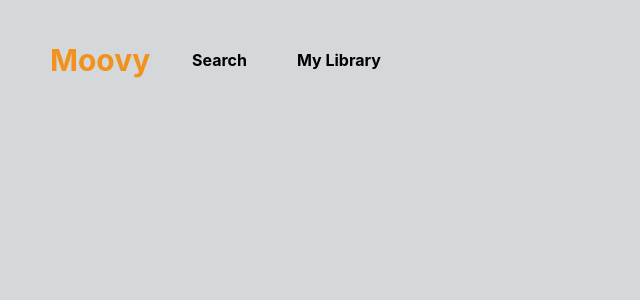
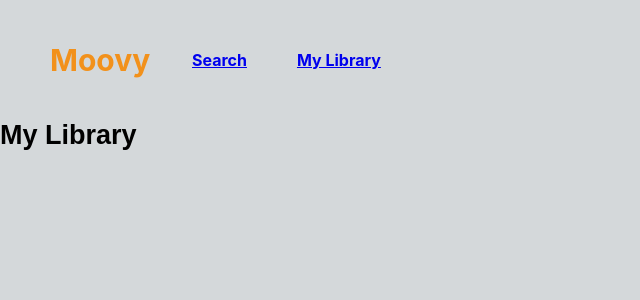
Before and after one commit to LucasGSilva21/Moovy, a React (Create React App) app in the folder frontend/: page / in a window 1280 px wide. Shown: the top 300 px of the page, without its empty margins (0-640 px from the left). Built offline with nearby package versions, Linux system fonts and the light colour scheme; the HTML template or start-up script is replaced by a standard one.

Commit message:
adicionando navegacao

```diff
--- a/frontend/src/App.tsx
+++ b/frontend/src/App.tsx
@@ -2,15 +2,11 @@ import React from 'react';
 
 import './styles/global.css';
 
-import Navbar from './components/Navbar';
 import Routes from './routes'
 
 function App() {
   return (
-    <>
-      <Navbar />
-      <Routes />
-    </>
+    <Routes />
   );
 }
 
--- a/frontend/src/components/Navbar/index.tsx
+++ b/frontend/src/components/Navbar/index.tsx
@@ -1,4 +1,5 @@
 import React from 'react';
+import { Link } from 'react-router-dom';
 
 import { Nav, Logo, List, Item } from './styles';
 
@@ -7,8 +8,8 @@ function Navbar() {
     <Nav>
         <Logo>Moovy</Logo>
         <List>
-            <Item>Search</Item>
-            <Item>My Library</Item>
+            <Link to="/search"><Item>Search</Item></Link>
+            <Link to="/"><Item>My Library</Item></Link>
         </List>
     </Nav>
   );
--- a/frontend/src/pages/Library/index.tsx
+++ b/frontend/src/pages/Library/index.tsx
@@ -2,7 +2,7 @@ import React from 'react';
 
 function Library() {
   return (
-    <div></div>
+    <h2>My Library</h2>
   );
 }
 
--- a/frontend/src/routes.tsx
+++ b/frontend/src/routes.tsx
@@ -1,12 +1,14 @@
 import React from 'react';
 import { BrowserRouter, Switch, Route } from 'react-router-dom';
 
+import Navbar from './components/Navbar';
 import Library from './pages/Library/index';
 import Search from './pages/Search/index';
 
 function Routes(){
     return (
         <BrowserRouter>
+            <Navbar />
             <Switch>
                 <Route exact path="/" component={Library} />
                 <Route exact path="/search" component={Search} />
```
